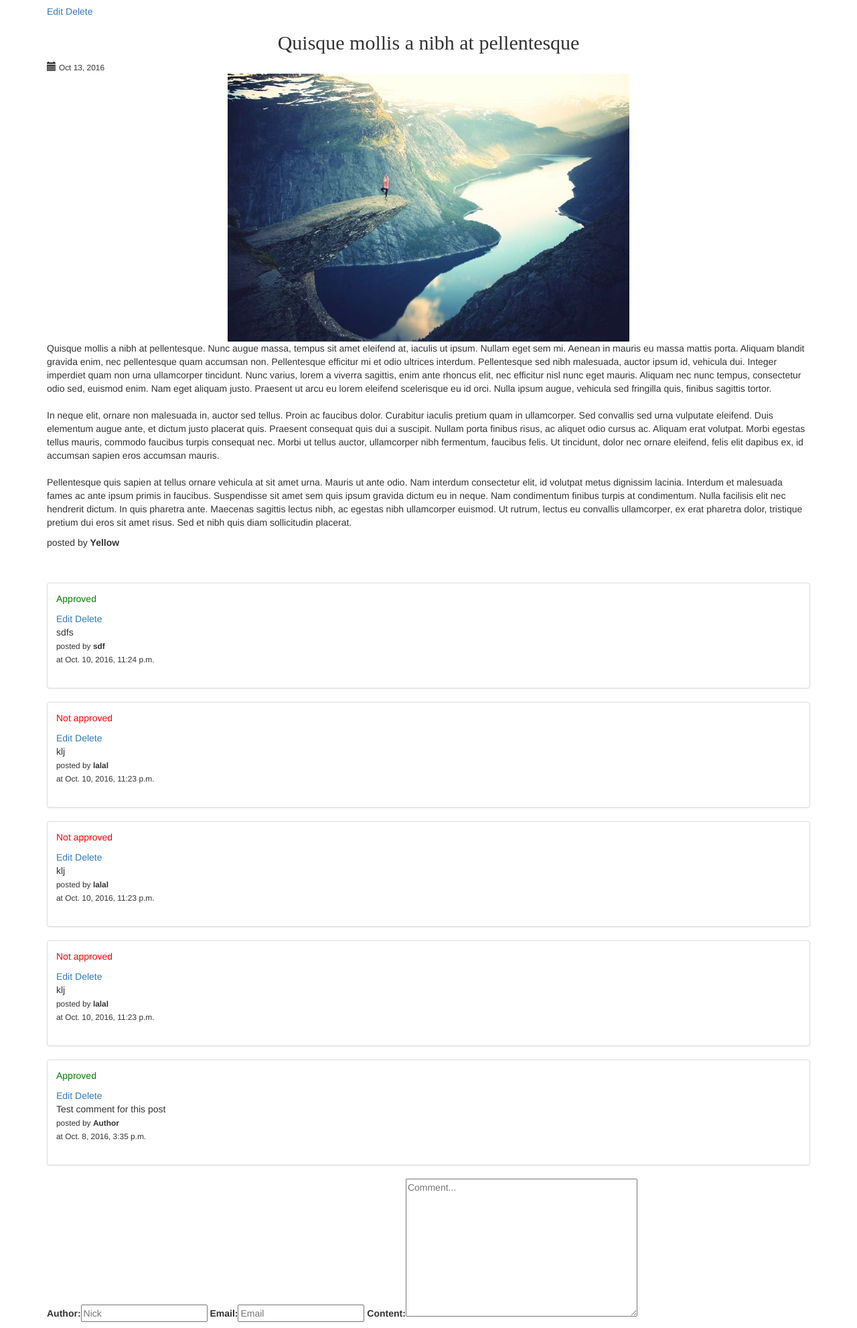
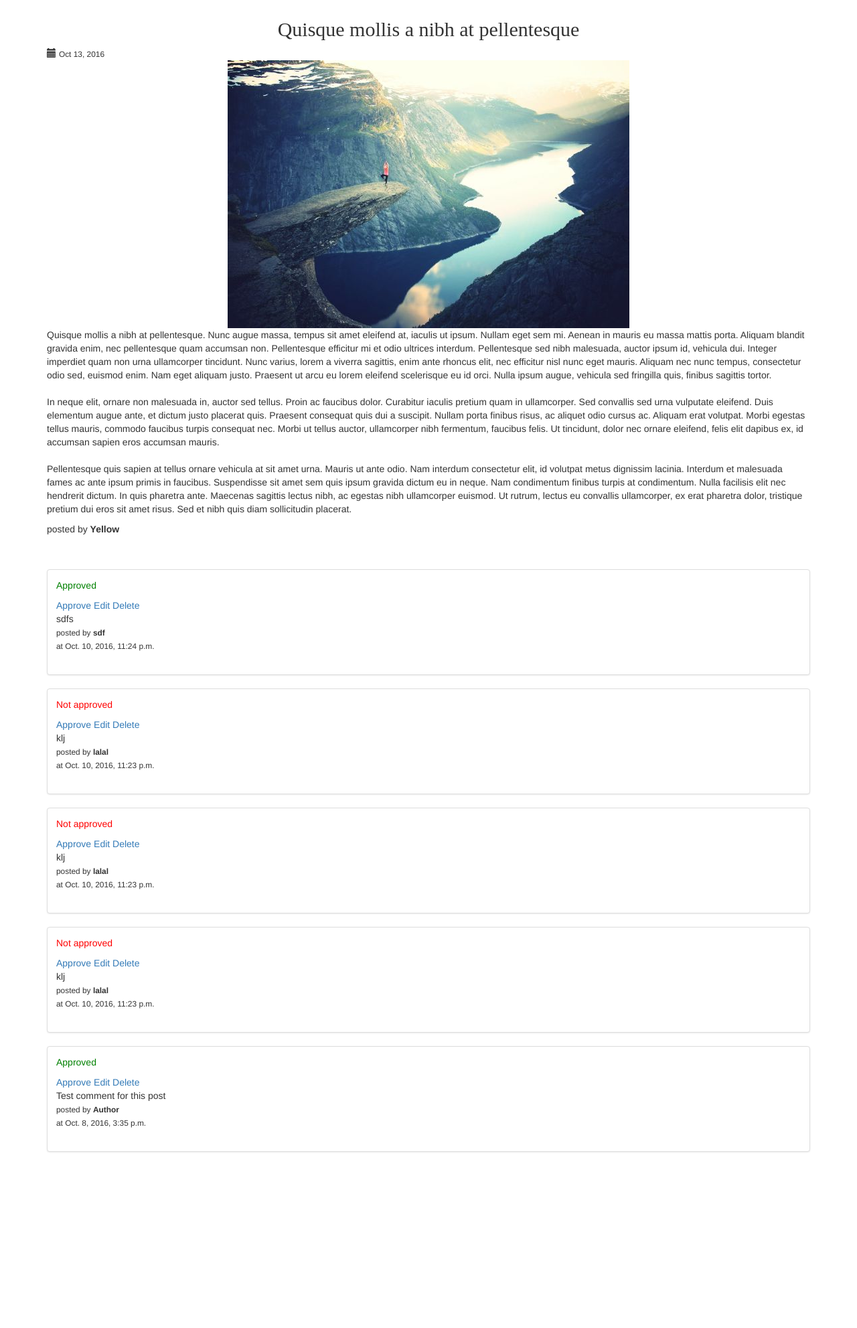
Before and after one commit to SzyWas/blog_cms_project, a Django app: a page that uses templates/cms/post/post_entry_cms.html in a window 1280 px wide. Shown: the whole page at 67% size. After the commit the page ends 1721 px from the top, so only its background shows below. Run offline with Django 3.2, Linux system fonts and the light colour scheme; a user stored in the database is signed in; data comes from the database, SQL or seed files in the repository; both versions use the stored data as it was after the commit; some libraries are stand-ins or nearby versions; some web fonts are replaced.

Commit message:
Added: CMS for Comments

```diff
--- a/cms/urls.py
+++ b/cms/urls.py
@@ -1,29 +1,40 @@
 from django.conf.urls import url
 from blog.models import PostAuthor, PostEntry
 from category.models import Category
-
+from comment.models import Comment
 from blog.views import PostEntryContentManagementView, PostContentManagementView, \
     PostEntryCreateView, PostEntryEditView, PostAuthorContentManagementView
 from cms.views import  ObjectCreateView, ObjectEditView, ContentManagementView, ObjectDeleteView
 from category.views import CategoryContentManagementView
+from comment.views import ApprovedCommentView, CommentEditView
+
 
 urlpatterns = [
 
     url(r'^$', ContentManagementView.as_view(), name='cms'),
+
+    url(r'^authors-list/', PostAuthorContentManagementView.as_view(model=PostAuthor, context_object_name='category'),
+        name='authors-list'),
+    url(r'^author-create/', ObjectCreateView.as_view(model=PostAuthor), name='author-create'),
+    url(r'^author-edit/(?P<slug>[\w-]+)/(?P<pk>[0-9]+)/', ObjectEditView.as_view(model=PostAuthor), name='author-edit'),
+    url(r'^author-delete/(?P<pk>[0-9]+)/', ObjectDeleteView.as_view(model=PostAuthor), name='author-delete'),
+
+    url(r'^category-list/', CategoryContentManagementView.as_view(model=Category, context_object_name='category'),
+        name='category-list'),
+    url(r'^category-create/', ObjectCreateView.as_view(model=Category), name='category-create'),
+    url(r'^category-edit/(?P<slug>[\w-]+)/(?P<pk>[0-9]+)/', ObjectEditView.as_view(model=Category),
+        name='category-edit'),
+    url(r'^category-delete/(?P<pk>[0-9]+)/', ObjectDeleteView.as_view(model=Category), name='category-delete'),
+
+    url(r'^comment-approved/(?P<pk>[0-9]+)/', ApprovedCommentView.as_view(), name='comment-approved'),
+    url(r'^comment-edit/(?P<pk>[0-9]+)/', CommentEditView.as_view(), name='comment-edit'),
+    url(r'^comment-delete/(?P<pk>[0-9]+)/', ObjectDeleteView.as_view(model=Comment), name='comment-delete'),
+
     url(r'^post-list/', PostContentManagementView.as_view(), name='post-list'),
     url(r'^post/(?P<slug>[\w-]+)/(?P<pk>[0-9]+)/', PostEntryContentManagementView.as_view(), name='post-cms'),
     url(r'^post-create/', PostEntryCreateView.as_view(), name='post-create'),
     url(r'^post-edit/(?P<slug>[\w-]+)/(?P<pk>[0-9]+)/', PostEntryEditView.as_view(), name='post-edit'),
     url(r'^post-delete/(?P<pk>[0-9]+)/', ObjectDeleteView.as_view(model=PostEntry), name='post-delete'),
 
-    url(r'^category-list/', CategoryContentManagementView.as_view(model=Category, context_object_name='category'), name='category-list'),
-    url(r'^category-create/', ObjectCreateView.as_view(model=Category), name='category-create'),
-    url(r'^category-edit/(?P<slug>[\w-]+)/(?P<pk>[0-9]+)/', ObjectEditView.as_view(model=Category), name='category-edit'),
-    url(r'^category-delete/(?P<pk>[0-9]+)/', ObjectDeleteView.as_view(model=Category), name='category-delete'),
-
-    url(r'^authors-list/', PostAuthorContentManagementView.as_view(model=PostAuthor, context_object_name='category'), name='authors-list'),
-    url(r'^author-create/', ObjectCreateView.as_view(model=PostAuthor), name='author-create'),
-    url(r'^author-edit/(?P<slug>[\w-]+)/(?P<pk>[0-9]+)/', ObjectEditView.as_view(model=PostAuthor), name='author-edit'),
-    url(r'^author-delete/(?P<pk>[0-9]+)/', ObjectDeleteView.as_view(model=PostAuthor), name='author-delete'),
 
 ]
--- a/templates/cms/comment/comment_cms.html
+++ b/templates/cms/comment/comment_cms.html
@@ -12,6 +12,7 @@
                 Name: {{ category.name }} <br />
                 Description: {{ category.description }}
                 <br />
+                <a href="">Approve</a>
                 <a href="{% url 'category-edit' slug=category.slug pk=category.pk %}"> Edit </a>
                 <a href="{% url 'category-delete' pk=category.pk %}"> Delete </a>
             </div>
--- a/templates/cms/post/post_entry_cms.html
+++ b/templates/cms/post/post_entry_cms.html
@@ -1,10 +1,6 @@
 {% extends 'base.html' %}
 {% load cms_tags %}
 {% block body_block %}
-    <div class="">
-        <a href="{% url 'post-edit' slug=post.slug pk=post.pk %}">Edit</a>
-        <a href="{% url 'post-delete' pk=post.pk %}">Delete</a>
-    </div>
     <div class="postBox">
         <div class="postTitle">
             <h2>{{ post.title }}</h2>
@@ -28,10 +24,6 @@
 
         <div class="postComment">
             {% comments_tag pk=post.pk %}
-            <form method="post" action="{% url 'post-detail' slug=post.slug pk=post.pk %}">
-                {% csrf_token %}
-                {{ comment_form }}
-            </form>
         </div>
     </div>
 {% endblock %}
--- a/templates/cms/template_tags/comments.html
+++ b/templates/cms/template_tags/comments.html
@@ -10,8 +10,9 @@
                     {% else %}
                         <p style="color: red;">Not approved</p>
                     {% endif %}
-                <a href="">Edit</a>
-                <a href="">Delete</a>
+                <a href="{% url 'comment-approved' pk=comment.pk %}">Approve</a>
+                <a href="{% url 'comment-edit' pk=comment.pk %}">Edit</a>
+                <a href="{% url 'comment-delete' pk=comment.pk %}">Delete</a>
                 </div>
                 <div class="commentContent">
                     {{ comment.content }}
```
Also changed, not shown: comment/views.py (+20 -1 lines), db.sqlite3.
